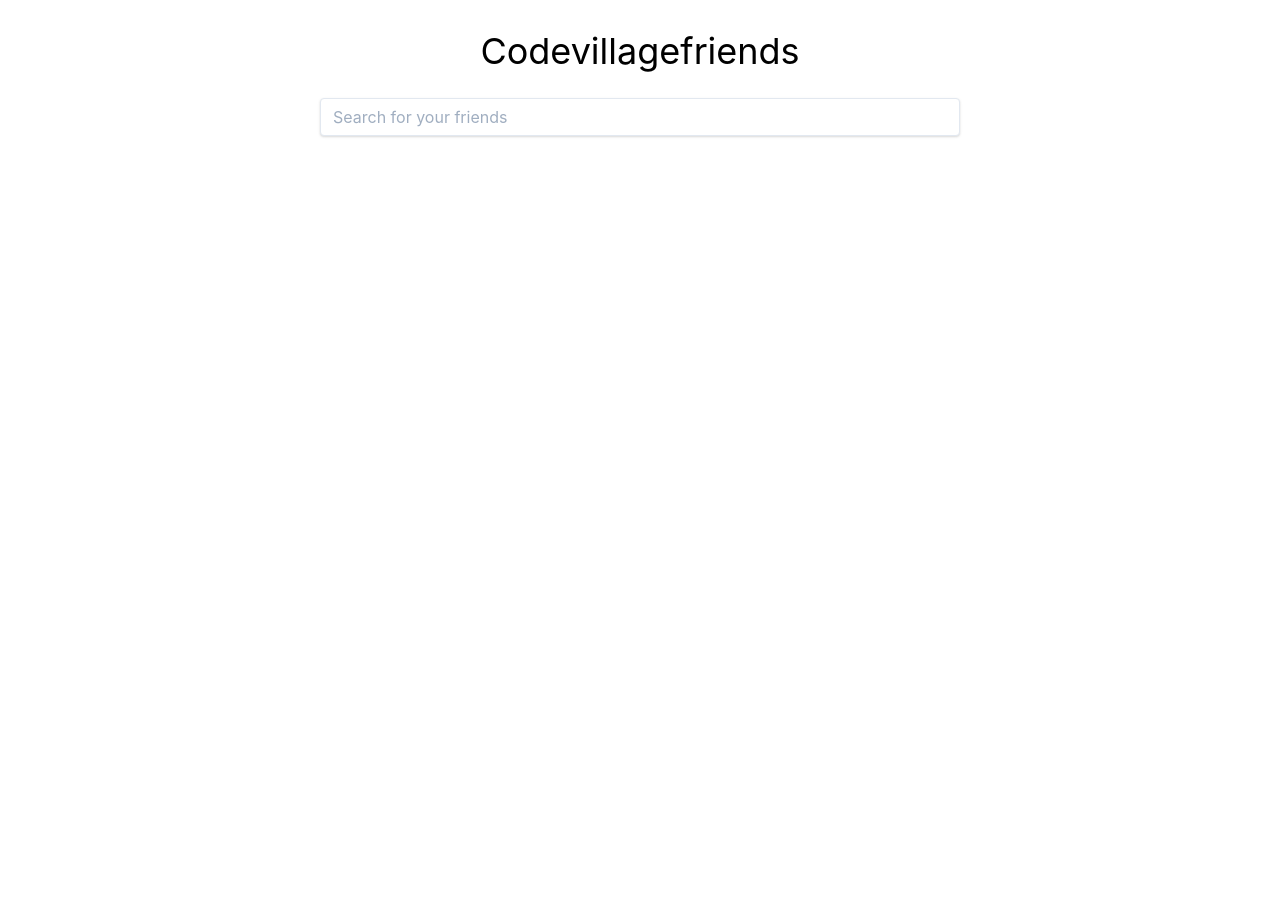
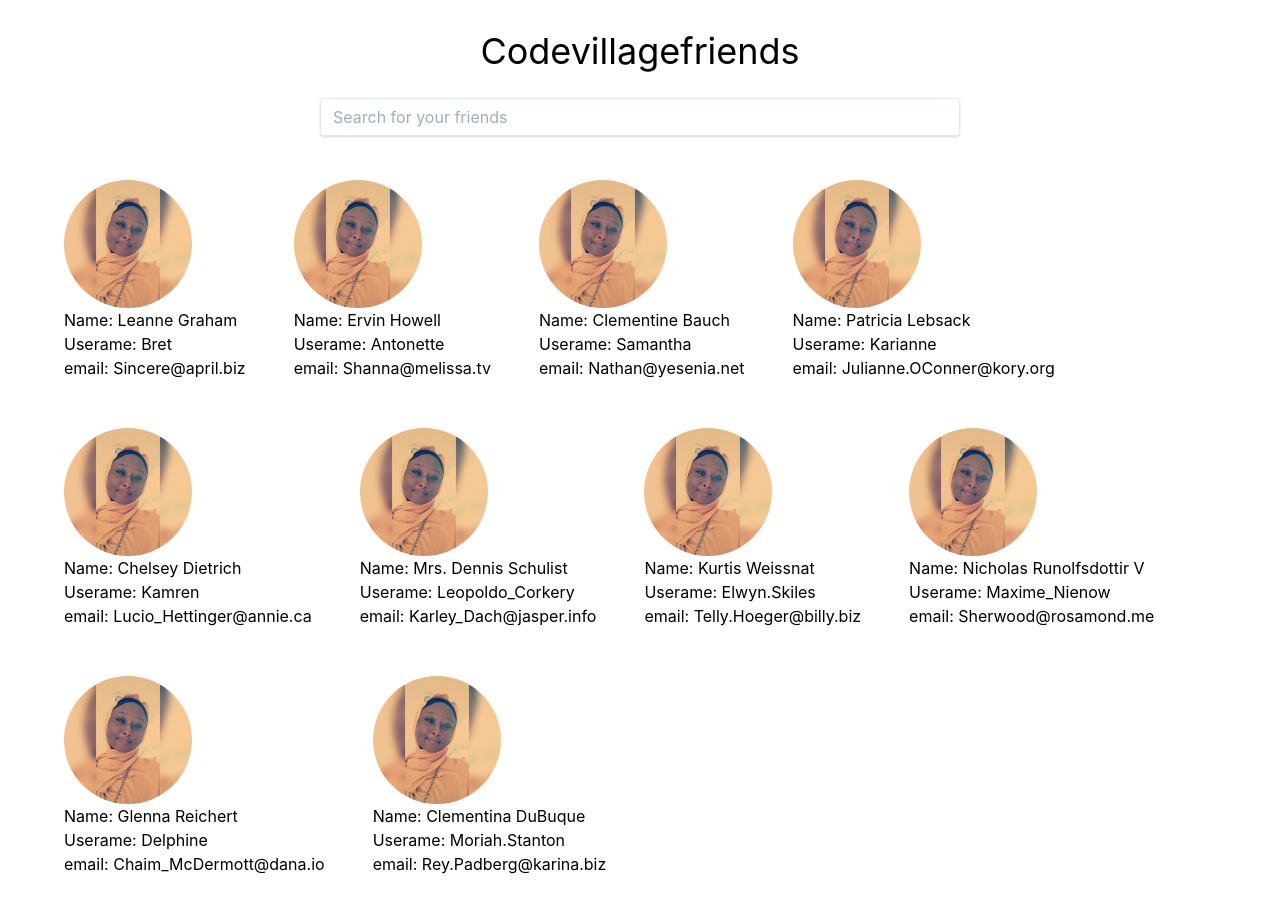
Before and after one commit to aishacodes/Robofriends, a React (Create React App) app: page / in a window 1280 px wide. Shown: the top 912 px of the page. Before the commit the page ends 800 px from the top, so only its background shows below. Built offline with nearby package versions, Linux system fonts and the light colour scheme.

Commit message:
updated codebase

```diff
--- a/src/App.jsx
+++ b/src/App.jsx
@@ -2,10 +2,103 @@ import React from 'react';
 import './App.css';
 
  const App = () =>{
+
+  const friends = [
+    {
+      id: 1,
+      name: 'Leanne Graham',
+      username: 'Bret',
+      email: 'Sincere@april.biz',
+      img: '1558809469654.jpg'
+    },
+    {
+      id: 2,
+      name: 'Ervin Howell',
+      username: 'Antonette',
+      email: 'Shanna@melissa.tv',
+      img: '1558809469654.jpg'
+    },
+    {
+      id: 3,
+      name: 'Clementine Bauch',
+      username: 'Samantha',
+      email: 'Nathan@yesenia.net',
+      img: '1558809469654.jpg'
+
+    },
+    {
+      id: 4,
+      name: 'Patricia Lebsack',
+      username: 'Karianne',
+      email: 'Julianne.OConner@kory.org',
+      img: '1558809469654.jpg'
+
+    },
+    {
+      id: 5,
+      name: 'Chelsey Dietrich',
+      username: 'Kamren',
+      email: 'Lucio_Hettinger@annie.ca',
+      img: '1558809469654.jpg'
+
+    },
+    {
+      id: 6,
+      name: 'Mrs. Dennis Schulist',
+      username: 'Leopoldo_Corkery',
+      email: 'Karley_Dach@jasper.info',
+      img: '1558809469654.jpg'
+
+    },
+    {
+      id: 7,
+      name: 'Kurtis Weissnat',
+      username: 'Elwyn.Skiles',
+      email: 'Telly.Hoeger@billy.biz',
+      img: '1558809469654.jpg'
+
+    },
+    {
+      id: 8,
+      name: 'Nicholas Runolfsdottir V',
+      username: 'Maxime_Nienow',
+      email: 'Sherwood@rosamond.me',
+      img: '1558809469654.jpg'
+
+    },
+    {
+      id: 9,
+      name: 'Glenna Reichert',
+      username: 'Delphine',
+      email: 'Chaim_McDermott@dana.io',
+      img: '1558809469654.jpg'
+
+    },
+    {
+      id: 10,
+      name: 'Clementina DuBuque',
+      username: 'Moriah.Stanton',
+      email: 'Rey.Padberg@karina.biz',
+      img: '1558809469654.jpg'
+
+    }
+  ];
    return(
-     <div className="w-screen flex flex-col items-center my-6	">
+     <div className="flex flex-col items-center my-6 mx-auto">
         <h1 className="text-white-600 text-4xl" >Codevillagefriends</h1>
         <input class="shadow appearance-none border rounded w-6/12 py-2 px-3 text-gray-700 leading-tight focus:outline-none focus:shadow-outline my-5" type="text" placeholder="Search for your friends" />
+    <div className="flex flex-wrap mx-10">
+    {
+        friends.map((friend, friendId) =>
+        <div className="flex justify-items-center m-6 flex-col">
+          <img src={`images/${friend.img}`} className="w-32 rounded-full" alt="pp"/>
+          <p>Name: {friend.name}</p>
+          <p>Userame: {friend.username}</p>
+          <p>email: {friend.email}</p>
+
+        </div>)
+    }</div>
+
       </div>
    )
  }
--- /dev/null
+++ b/src/friends.js
@@ -0,0 +1 @@
+export const robots =
```
Also changed, not shown: public/images/1558809469654.jpg (added).
